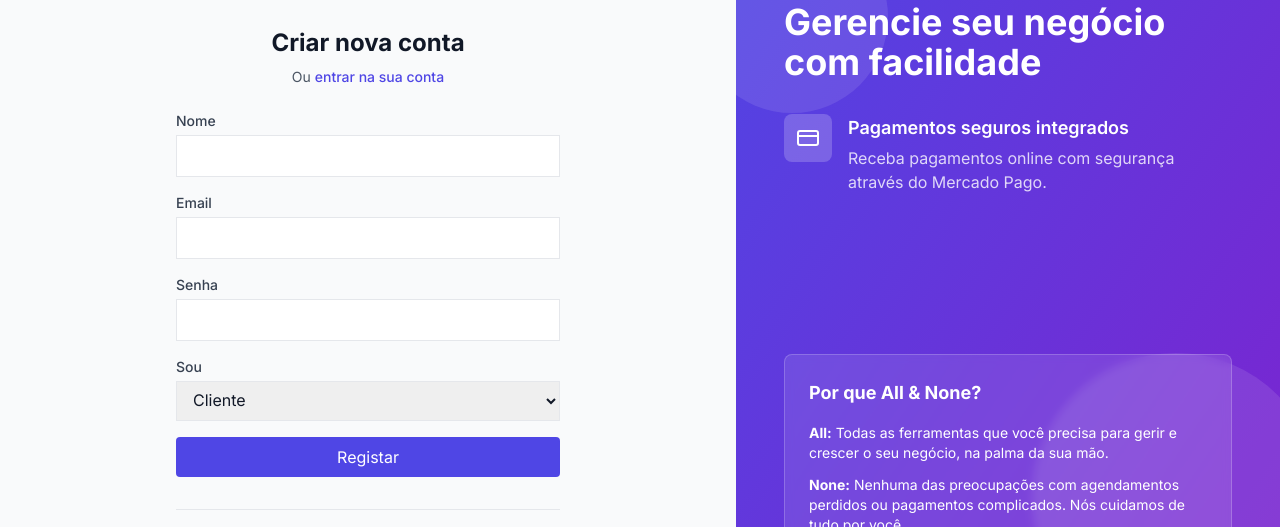
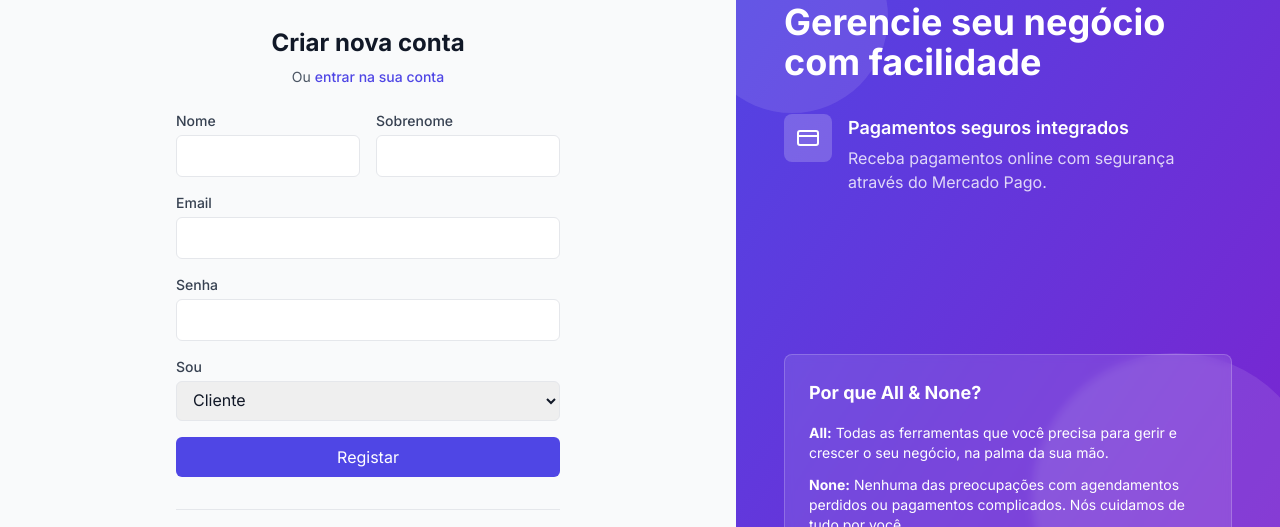
Before and after one commit to alessandrotostes/aen-agendamentos, a Next.js app in the folder app-agendamento/: page /register in a window 1280 px wide. Shown: the part 119-646 px from the top of the page. Built offline with nearby package versions, Linux system fonts and the light colour scheme; no server answers.

Commit message:
feat: atualizar estrutura de dados do usuário para incluir primeiro e último nome, ajustando funções e componentes relacionados

```diff
--- a/app-agendamento/src/app/(auth)/register/page.tsx
+++ b/app-agendamento/src/app/(auth)/register/page.tsx
@@ -8,8 +8,10 @@ import AuthLayout from "../../../components/shared/AuthLayout";
 import { validationUtils } from "../../../lib/utils";
 
 export default function RegisterPage() {
+  // O estado agora armazena firstName e lastName separadamente
   const [formData, setFormData] = useState({
-    name: "",
+    firstName: "",
+    lastName: "",
     email: "",
     password: "",
     role: "client" as "client" | "owner",
@@ -36,7 +38,9 @@ export default function RegisterPage() {
   };
 
   const validateForm = (): string | null => {
-    if (!formData.name) return "Nome é obrigatório.";
+    // A validação agora checa os dois campos de nome
+    if (!formData.firstName || !formData.lastName)
+      return "Nome e sobrenome são obrigatórios.";
     if (!formData.email) return "Email é obrigatório.";
     if (!validationUtils.isValidEmail(formData.email)) return "Email inválido.";
     if (!formData.password) return "Senha é obrigatória.";
@@ -58,10 +62,12 @@ export default function RegisterPage() {
     setLoading(true);
 
     try {
+      // Passamos firstName e lastName separadamente para a função register
       const newUser = await register(
         formData.email,
         formData.password,
-        formData.name,
+        formData.firstName,
+        formData.lastName,
         formData.role,
         formData.imageFile
       );
@@ -115,22 +121,42 @@ export default function RegisterPage() {
           </div>
         )}
 
+        {/* O formulário agora tem dois campos para nome e sobrenome, lado a lado */}
+        <div className="grid grid-cols-1 md:grid-cols-2 gap-4">
           <div>
             <label
-            htmlFor="name"
+              htmlFor="firstName"
               className="block text-sm font-medium text-gray-700"
             >
               Nome
             </label>
             <input
-            id="name"
-            name="name"
+              id="firstName"
+              name="firstName"
               type="text"
-            value={formData.name}
+              value={formData.firstName}
               onChange={handleChange}
               required
-            className="mt-1 block w-full px-3 py-2 border"
+              className="mt-1 block w-full px-3 py-2 border rounded-md"
             />
+          </div>
+          <div>
+            <label
+              htmlFor="lastName"
+              className="block text-sm font-medium text-gray-700"
+            >
+              Sobrenome
+            </label>
+            <input
+              id="lastName"
+              name="lastName"
+              type="text"
+              value={formData.lastName}
+              onChange={handleChange}
+              required
+              className="mt-1 block w-full px-3 py-2 border rounded-md"
+            />
+          </div>
         </div>
 
         <div>
@@ -147,7 +173,7 @@ export default function RegisterPage() {
             value={formData.email}
             onChange={handleChange}
             required
-            className="mt-1 block w-full px-3 py-2 border"
+            className="mt-1 block w-full px-3 py-2 border rounded-md"
           />
         </div>
 
@@ -165,7 +191,7 @@ export default function RegisterPage() {
             value={formData.password}
             onChange={handleChange}
             required
-            className="mt-1 block w-full px-3 py-2 border"
+            className="mt-1 block w-full px-3 py-2 border rounded-md"
           />
         </div>
 
@@ -181,7 +207,7 @@ export default function RegisterPage() {
             name="role"
             value={formData.role}
             onChange={handleChange}
-            className="mt-1 block w-full px-3 py-2 border"
+            className="mt-1 block w-full px-3 py-2 border rounded-md"
           >
             <option value="client">Cliente</option>
             <option value="owner">Estabelecimento</option>
@@ -210,7 +236,7 @@ export default function RegisterPage() {
         <button
           type="submit"
           disabled={loading}
-          className="w-full flex justify-center py-2 px-4 bg-indigo-600 text-white rounded hover:bg-indigo-700 disabled:opacity-50"
+          className="w-full flex justify-center py-2 px-4 bg-indigo-600 text-white rounded-md hover:bg-indigo-700 disabled:opacity-50"
         >
           {loading ? "Registrando..." : "Registar"}
         </button>
--- a/app-agendamento/src/app/checkout/page.tsx
+++ b/app-agendamento/src/app/checkout/page.tsx
@@ -5,7 +5,7 @@ import {
   getFunctions,
   httpsCallable,
   HttpsCallableResult,
-} from "firebase/functions"; // HttpsCallableResult importado
+} from "firebase/functions";
 import { getApp } from "firebase/app";
 import ContentLayout from "../../components/shared/ContentLayout";
 import { ClientRoute } from "../../components/auth/ProtectedRoute";
@@ -13,7 +13,6 @@ import { PendingAppointment } from "../../types";
 import { useAuth } from "@/contexts/AuthContext";
 import Image from "next/image";
 
-// Interface para tipar a resposta da nossa Cloud Function
 interface PreferenceResultData {
   success: boolean;
   init_point?: string;
@@ -26,8 +25,8 @@ const MercadoPagoBadge = () => (
     <Image
       src="/images/mercado-pago-logo.svg"
       alt="Logo do Mercado Pago"
-      width={200}
-      height={50}
+      width={100} // Ajustado para um tamanho melhor
+      height={25}
     />
   </div>
 );
@@ -44,7 +43,9 @@ export default function CheckoutPage() {
     if (appointmentData) {
       setPendingAppointment(JSON.parse(appointmentData));
     } else {
-      setError("Nenhum agendamento encontrado. Por favor, tente novamente.");
+      setError(
+        "Nenhum agendamento encontrado para o checkout. Por favor, tente novamente."
+      );
       setIsLoading(false);
     }
   }, []);
@@ -65,16 +66,21 @@ export default function CheckoutPage() {
           "createMercadoPagoPreference"
         );
 
+        // ==========================================================
+        // ===== A MUDANÇA ESTÁ AQUI ================================
+        // ==========================================================
         const preferenceData = {
           transaction_amount: pendingAppointment.price,
           payer: {
             email: userData.email,
-            first_name: userData.name,
+            // Construímos o objeto 'payer' com os campos separados
+            // que a Cloud Function agora espera, lendo do pendingAppointment.
+            firstName: pendingAppointment.clientFirstName,
+            lastName: pendingAppointment.clientLastName,
           },
           appointmentDetails: pendingAppointment,
         };
 
-        // CORREÇÃO 1: Tipagem do resultado
         const result = (await createPreference(
           preferenceData
         )) as HttpsCallableResult<PreferenceResultData>;
@@ -91,14 +97,13 @@ export default function CheckoutPage() {
           );
         }
       } catch (err: unknown) {
-        // CORREÇÃO 2: Uso do 'unknown'
         console.error("Erro ao criar preferência de pagamento:", err);
         const message =
           err instanceof Error
             ? err.message
-            : "Ocorreu um erro. Por favor, tente novamente.";
+            : "Ocorreu um erro ao processar seu pedido. Por favor, tente novamente.";
         setError(message);
-        setIsLoading(false);
+        setIsLoading(false); // Garante que o loading para se houver erro
       }
     };
 
@@ -110,7 +115,7 @@ export default function CheckoutPage() {
       <ContentLayout footer={<MercadoPagoBadge />}>
         <div className="w-full text-center">
           <h2 className="text-2xl font-bold text-gray-800 mb-2">
-            Preparanto o seu Pagamento
+            Preparando o seu Pagamento
           </h2>
           {isLoading && (
             <div className="flex flex-col items-center gap-4 mt-8">
@@ -118,7 +123,7 @@ export default function CheckoutPage() {
                 className="animate-spin h-8 w-8 text-teal-600"
                 xmlns="http://www.w3.org/2000/svg"
                 fill="none"
-                viewBox="0 0 24 24"
+                viewBox="0 0 24"
               >
                 <circle
                   className="opacity-25"
--- a/app-agendamento/src/components/client/modals/SchedulingModal.tsx
+++ b/app-agendamento/src/components/client/modals/SchedulingModal.tsx
@@ -23,6 +23,8 @@ interface PendingAppointment {
   professionalId: string;
   professionalName: string;
   bookingTimestamp: string;
+  clientFirstName: string;
+  clientLastName: string;
 }
 
 interface BookedSlot {
@@ -46,7 +48,7 @@ export default function SchedulingModal({
   establishmentId,
 }: SchedulingModalProps) {
   const router = useRouter();
-  const { currentUser } = useAuth();
+  const { currentUser, userData } = useAuth();
   const [selectedProfessionalId, setSelectedProfessionalId] = useState<
     string | null
   >(null);
@@ -181,12 +183,14 @@ export default function SchedulingModal({
   ]);
 
   const handleGoToCheckout = () => {
-    if (!currentUser) {
+    // A verificação agora inclui firstName e lastName para garantir que os dados do usuário carregaram
+    if (!currentUser || !userData?.firstName || !userData?.lastName) {
       alert("Você precisa estar logado para agendar.");
       return;
     }
     if (!service || !selectedProfessionalId || !selectedDate || !selectedTime)
       return;
+
     const professional = professionals.find(
       (p) => p.id === selectedProfessionalId
     );
@@ -194,6 +198,8 @@ export default function SchedulingModal({
     const [hours, minutes] = selectedTime.split(":");
     finalBookingDate.setHours(Number(hours), Number(minutes), 0, 0);
 
+    // MUDANÇA PRINCIPAL AQUI:
+    // Usamos os novos campos 'firstName' e 'lastName' do userData
     const pendingAppointment: PendingAppointment = {
       establishmentId,
       serviceId: service.id,
@@ -203,7 +209,10 @@ export default function SchedulingModal({
       professionalId: selectedProfessionalId,
       professionalName: professional?.name || "N/A",
       bookingTimestamp: finalBookingDate.toISOString(),
+      clientFirstName: userData.firstName, // <-- CORRIGIDO
+      clientLastName: userData.lastName, // <-- CORRIGIDO
     };
+
     sessionStorage.setItem(
       "pendingAppointment",
       JSON.stringify(pendingAppointment)
--- a/app-agendamento/src/contexts/AuthContext.tsx
+++ b/app-agendamento/src/contexts/AuthContext.tsx
@@ -21,15 +21,17 @@ import { ref, uploadBytes, getDownloadURL } from "firebase/storage";
 import { useRouter } from "next/navigation";
 import type { AuthUser } from "../types";
 
+// MUDANÇA 1: A "planta" da função register foi atualizada.
 interface AuthContextType {
   currentUser: FirebaseUser | null;
   userData: AuthUser | null;
-  authLoading: boolean; // Estado de loading unificado e mais claro
+  authLoading: boolean;
   login: (email: string, password: string) => Promise<AuthUser>;
   register: (
     email: string,
     password: string,
-    name: string,
+    firstName: string, // <-- Mudou de 'name'
+    lastName: string, // <-- Novo
     role: "owner" | "client",
     imageFile?: File | null
   ) => Promise<AuthUser>;
@@ -42,23 +44,20 @@ const AuthContext = createContext<AuthContextType | undefined>(undefined);
 export function AuthProvider({ children }: { children: ReactNode }) {
   const [currentUser, setCurrentUser] = useState<FirebaseUser | null>(null);
   const [userData, setUserData] = useState<AuthUser | null>(null);
-  const [authLoading, setAuthLoading] = useState(true); // Começa como true
+  const [authLoading, setAuthLoading] = useState(true);
   const router = useRouter();
 
   useEffect(() => {
     const unsubscribe = onIdTokenChanged(auth, async (user) => {
       if (user) {
-        // Se há um usuário no Auth, buscamos seus dados no Firestore
         const userDocRef = doc(db, "users", user.uid);
         const userSnap = await getDoc(userDocRef);
 
         if (userSnap.exists()) {
-          // Se encontramos os dados, atualizamos ambos os estados
           const data = userSnap.data() as AuthUser;
           setUserData(data);
           setCurrentUser(user);
         } else {
-          // Caso raro: usuário existe no Auth mas não no DB. Limpamos tudo.
           console.error(
             "Usuário autenticado não encontrado no Firestore. Fazendo logout."
           );
@@ -67,22 +66,21 @@ export function AuthProvider({ children }: { children: ReactNode }) {
           setCurrentUser(null);
         }
       } else {
-        // Se não há usuário no Auth, limpamos tudo
         setUserData(null);
         setCurrentUser(null);
       }
-      // O loading só termina DEPOIS de todo o processo estar concluído.
       setAuthLoading(false);
     });
 
-    // Limpa o "ouvinte" quando o componente é desmontado
     return () => unsubscribe();
   }, []);
 
+  // MUDANÇA 2: A implementação da função register foi atualizada.
   async function register(
     email: string,
     password: string,
-    name: string,
+    firstName: string,
+    lastName: string,
     role: "owner" | "client",
     imageFile?: File | null
   ): Promise<AuthUser> {
@@ -94,7 +92,14 @@ export function AuthProvider({ children }: { children: ReactNode }) {
     const uid = userCredential.user.uid;
     const createdAt = serverTimestamp();
 
-    const newUser: Omit<AuthUser, "createdAt"> = { uid, name, email, role };
+    // O objeto para salvar no Firestore agora usa os campos separados
+    const newUser: Omit<AuthUser, "createdAt"> = {
+      uid,
+      firstName,
+      lastName,
+      email,
+      role,
+    };
 
     await setDoc(doc(db, "users", uid), { ...newUser, createdAt });
 
@@ -108,9 +113,13 @@ export function AuthProvider({ children }: { children: ReactNode }) {
         await uploadBytes(imageRef, imageFile);
         imageURL = await getDownloadURL(imageRef);
       }
+
+      // Para o nome do estabelecimento, juntamos o nome e sobrenome do proprietário
+      const establishmentName = `${firstName} ${lastName}`.trim();
+
       await setDoc(doc(db, "establishments", uid), {
         ownerId: uid,
-        name,
+        name: establishmentName, // Usamos o nome completo aqui
         email,
         address: "",
         imageURL,
@@ -119,8 +128,7 @@ export function AuthProvider({ children }: { children: ReactNode }) {
       });
     }
 
-    // Retornamos os dados do novo usuário para a página de registro poder agir
-    return { ...newUser, createdAt: new Date() }; // Retorna um objeto AuthUser completo
+    return { ...newUser, createdAt: new Date() };
   }
 
   async function login(email: string, password: string): Promise<AuthUser> {
@@ -152,7 +160,6 @@ export function AuthProvider({ children }: { children: ReactNode }) {
 
   async function refreshUserData() {
     if (currentUser) {
-      // Força a atualização do token e re-aciona o onIdTokenChanged
       await currentUser.getIdToken(true);
     }
   }
```
Also changed, not shown: app-agendamento/src/types/index.ts (+6 -2 lines), 1 other file (tests, documents, lock files or other folders). Lines whose indentation alone changed are shown as unchanged.
